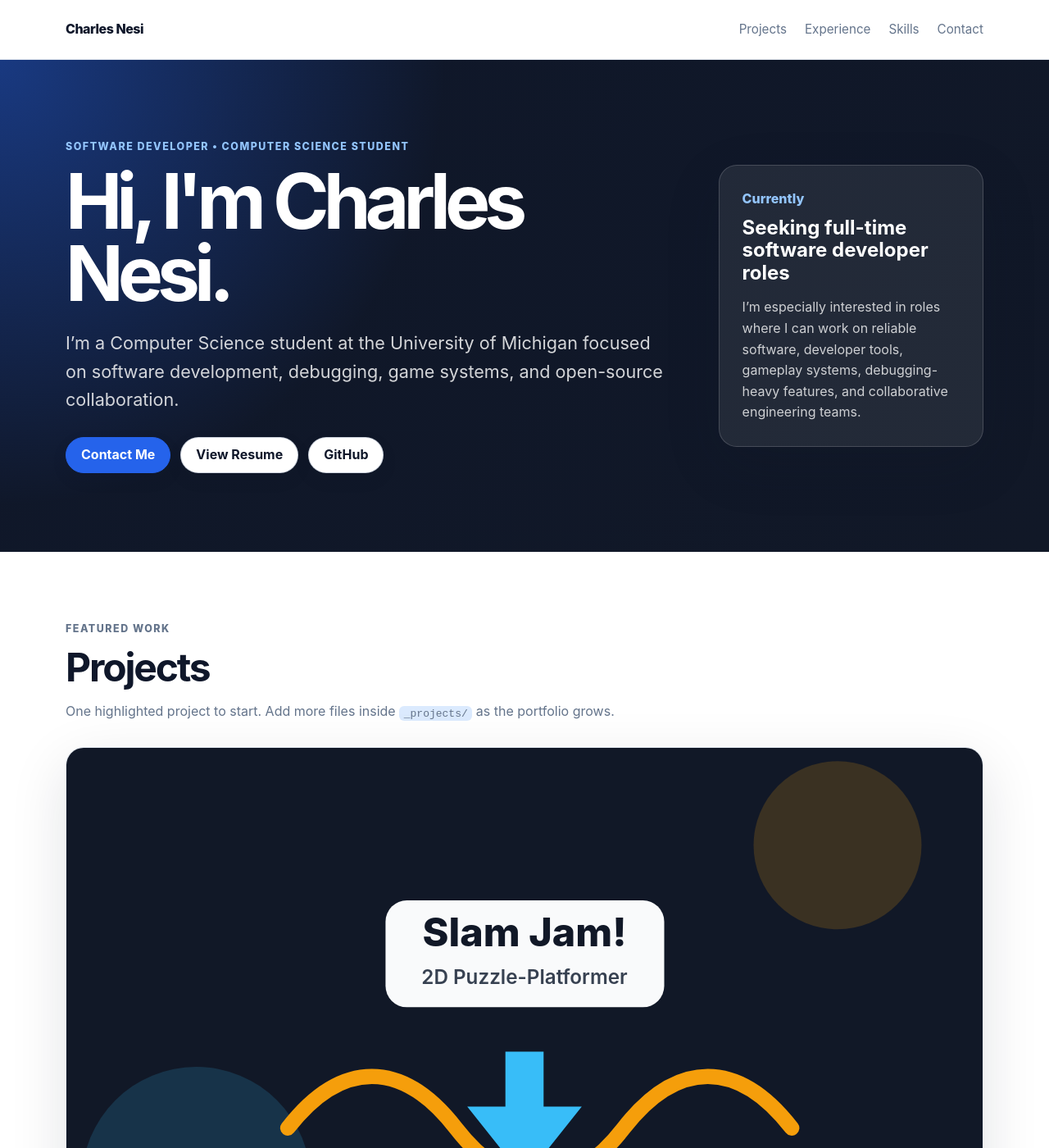
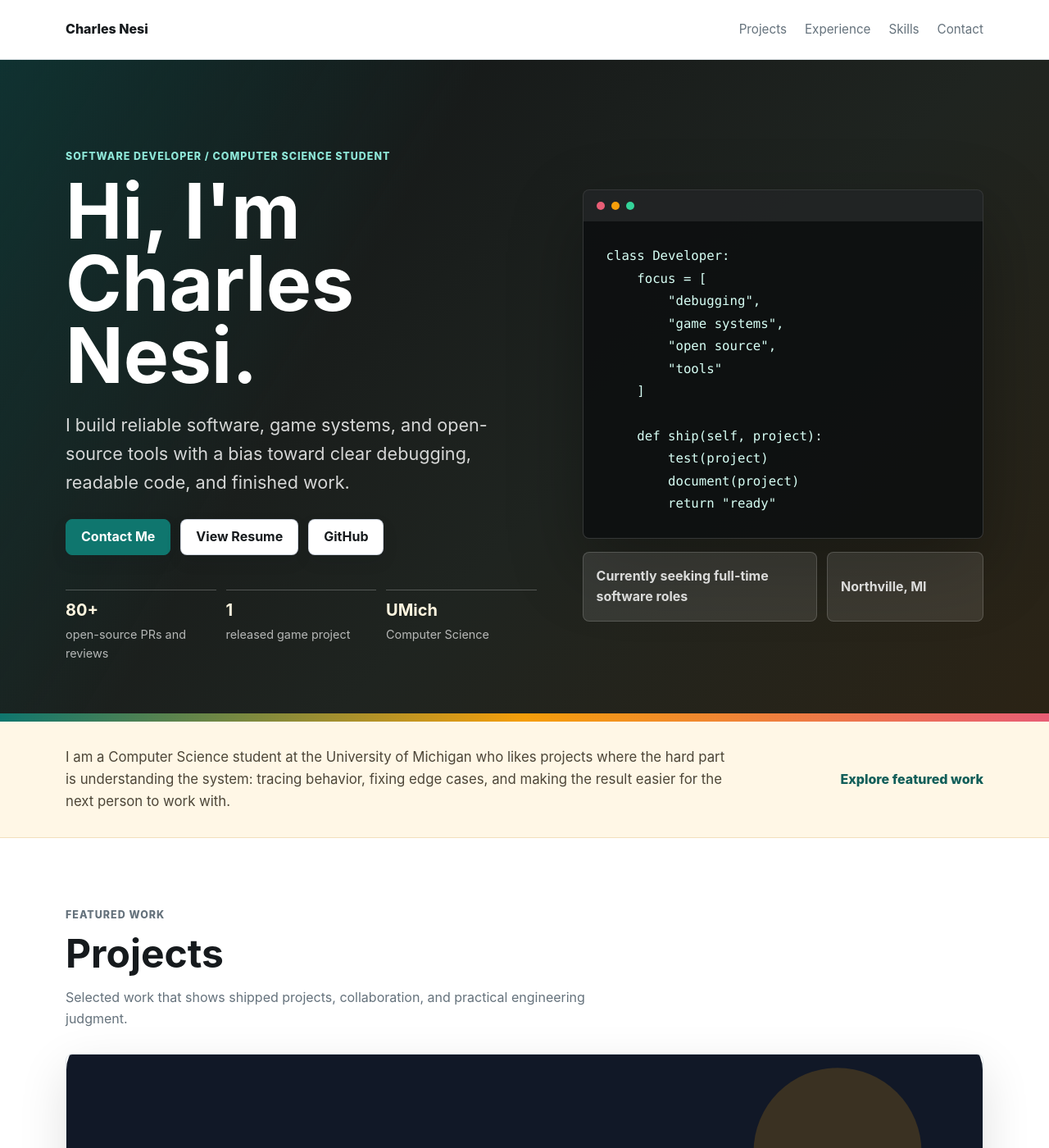
Before and after one commit to SirChuckOfTheChuckles/cfnesi.github.io, a Jekyll site: the page built from index.md, in a window 1280 px wide and 1400 px high. Shown: the whole window at 82% size. Built offline with Jekyll 4.4.1, drawn with Linux system fonts in a browser that asks for light colours; some of the changed text lies outside the part shown.

Commit message:
trying to build a more cohesive homepage

```diff
--- a/_includes/footer.html
+++ b/_includes/footer.html
@@ -1,6 +1,6 @@
 <footer class="site-footer">
   <div class="container footer-content">
-    <p>© {{ 'now' | date: '%Y' }} {{ site.name }}</p>
+    <p>&copy; {{ 'now' | date: '%Y' }} {{ site.name }}</p>
     <div>
       <a href="mailto:{{ site.email }}">Email</a>
       <a href="https://github.com/{{ site.github_username }}" target="_blank" rel="noopener">GitHub</a>
--- a/assets/css/styles.css
+++ b/assets/css/styles.css
@@ -1,17 +1,18 @@
 :root {
-  --bg: #0f172a;
-  --bg-soft: #111827;
+  --bg: #101214;
+  --bg-soft: #181c1f;
   --card: #ffffff;
-  --text: #0f172a;
-  --muted: #64748b;
-  --line: #e2e8f0;
-  --accent: #2563eb;
-  --accent-dark: #1d4ed8;
-  --accent-soft: #dbeafe;
-  --surface: #f8fafc;
+  --text: #161a1d;
+  --muted: #65727c;
+  --line: #dfe6ea;
+  --accent: #0f766e;
+  --accent-dark: #115e59;
+  --accent-soft: #d9f5ef;
+  --accent-warm: #f59e0b;
+  --surface: #f6f8f7;
   --white: #ffffff;
-  --radius: 22px;
-  --shadow: 0 22px 70px rgba(15, 23, 42, 0.12);
+  --radius: 8px;
+  --shadow: 0 20px 60px rgba(16, 18, 20, 0.12);
 }
 
 * {
@@ -74,7 +75,7 @@ code {
 
 .brand {
   font-weight: 800;
-  letter-spacing: -0.03em;
+  letter-spacing: 0;
 }
 
 .nav-links {
@@ -88,16 +89,28 @@ code {
 .hero {
   color: var(--white);
   background:
-    radial-gradient(circle at top left, rgba(37, 99, 235, 0.45), transparent 34rem),
-    linear-gradient(135deg, #0f172a 0%, #111827 100%);
-  padding: 96px 0;
+    linear-gradient(120deg, rgba(15, 118, 110, 0.32), transparent 34%),
+    linear-gradient(135deg, #101214 0%, #1f2420 58%, #2b2315 100%);
+  padding: 108px 0 72px;
+  position: relative;
+  overflow: hidden;
+}
+
+.hero::after {
+  content: "";
+  position: absolute;
+  inset: auto 0 0;
+  height: 10px;
+  background: linear-gradient(90deg, var(--accent), var(--accent-warm), #e85d75);
 }
 
 .hero-grid {
   display: grid;
-  grid-template-columns: minmax(0, 1.4fr) minmax(280px, 0.6fr);
-  gap: 42px;
+  grid-template-columns: minmax(0, 1.08fr) minmax(320px, 0.92fr);
+  gap: 56px;
   align-items: center;
+  position: relative;
+  z-index: 1;
 }
 
 .hero h1,
@@ -105,12 +118,12 @@ code {
   margin: 0;
   font-size: clamp(3rem, 8vw, 5.8rem);
   line-height: 0.95;
-  letter-spacing: -0.075em;
+  letter-spacing: 0;
 }
 
 .lead {
   margin: 24px 0 0;
-  max-width: 740px;
+  max-width: 680px;
   font-size: clamp(1.1rem, 2vw, 1.35rem);
   color: rgba(255, 255, 255, 0.82);
 }
@@ -120,13 +133,13 @@ code {
   color: var(--accent);
   font-weight: 800;
   text-transform: uppercase;
-  letter-spacing: 0.12em;
+  letter-spacing: 0.08em;
   font-size: 0.78rem;
 }
 
 .hero .eyebrow,
 .page-hero .eyebrow {
-  color: #93c5fd;
+  color: #8ee7d8;
 }
 
 .button-row {
@@ -147,7 +160,7 @@ code {
   min-height: 44px;
   padding: 0 18px;
   border: 1px solid rgba(148, 163, 184, 0.45);
-  border-radius: 999px;
+  border-radius: var(--radius);
   background: var(--white);
   color: var(--text);
   font-weight: 700;
@@ -169,29 +182,123 @@ code {
   color: var(--white);
 }
 
-.hero-card {
-  background: rgba(255, 255, 255, 0.08);
+.hero-proof {
+  display: grid;
+  grid-template-columns: repeat(3, minmax(0, 1fr));
+  gap: 12px;
+  margin-top: 42px;
+}
+
+.hero-proof div {
+  border-top: 1px solid rgba(255, 255, 255, 0.24);
+  padding-top: 14px;
+}
+
+.hero-proof strong {
+  display: block;
+  font-size: 1.25rem;
+  line-height: 1;
+  color: #fff6df;
+}
+
+.hero-proof span {
+  display: block;
+  margin-top: 8px;
+  color: rgba(255, 255, 255, 0.68);
+  font-size: 0.9rem;
+}
+
+.hero-visual {
+  display: grid;
+  gap: 16px;
+}
+
+.code-window {
+  background: rgba(12, 14, 16, 0.86);
   border: 1px solid rgba(255, 255, 255, 0.16);
   border-radius: var(--radius);
-  padding: 28px;
-  box-shadow: var(--shadow);
+  box-shadow: 0 32px 90px rgba(0, 0, 0, 0.3);
+  overflow: hidden;
 }
 
-.hero-card-label {
-  margin: 0;
-  color: #93c5fd;
-  font-weight: 800;
+.window-bar {
+  display: flex;
+  align-items: center;
+  gap: 8px;
+  min-height: 38px;
+  padding: 0 16px;
+  background: rgba(255, 255, 255, 0.08);
 }
 
-.hero-card h2 {
-  margin: 8px 0 12px;
-  font-size: 1.5rem;
-  line-height: 1.15;
+.window-bar span {
+  width: 10px;
+  height: 10px;
+  border-radius: 50%;
+  background: #e85d75;
 }
 
-.hero-card p:last-child {
-  margin-bottom: 0;
-  color: rgba(255, 255, 255, 0.78);
+.window-bar span:nth-child(2) {
+  background: var(--accent-warm);
+}
+
+.window-bar span:nth-child(3) {
+  background: #34d399;
+}
+
+.code-window pre {
+  margin: 0;
+  padding: 28px;
+  overflow-x: auto;
+}
+
+.code-window code {
+  padding: 0;
+  background: transparent;
+  color: #d7fff5;
+  font: 0.98rem/1.75 "SFMono-Regular", Consolas, "Liberation Mono", monospace;
+}
+
+.status-strip {
+  display: grid;
+  grid-template-columns: 1.2fr 0.8fr;
+  gap: 12px;
+}
+
+.status-strip span {
+  display: flex;
+  align-items: center;
+  min-height: 64px;
+  padding: 16px;
+  border-radius: var(--radius);
+  background: rgba(255, 255, 255, 0.1);
+  border: 1px solid rgba(255, 255, 255, 0.16);
+  color: rgba(255, 255, 255, 0.82);
+  font-weight: 700;
+}
+
+.intro-band {
+  background: #fff7e6;
+  border-bottom: 1px solid #f2dfbd;
+}
+
+.intro-grid {
+  display: grid;
+  grid-template-columns: minmax(0, 1fr) auto;
+  gap: 28px;
+  align-items: center;
+  padding: 30px 0;
+}
+
+.intro-grid p {
+  margin: 0;
+  max-width: 820px;
+  color: #4d4638;
+  font-size: 1.05rem;
+}
+
+.intro-grid a {
+  color: var(--accent-dark);
+  font-weight: 800;
 }
 
 .section {
@@ -214,7 +321,7 @@ code {
   margin: 0;
   font-size: clamp(2rem, 4vw, 3rem);
   line-height: 1.05;
-  letter-spacing: -0.045em;
+  letter-spacing: 0;
 }
 
 .section-heading p,
@@ -252,7 +359,7 @@ code {
 .project-card h3 {
   margin: 0 0 10px;
   font-size: 1.55rem;
-  letter-spacing: -0.035em;
+  letter-spacing: 0;
 }
 
 .project-card p {
@@ -270,7 +377,7 @@ code {
   display: inline-flex;
   margin: 0 6px 6px 0;
   padding: 0.35rem 0.65rem;
-  border-radius: 999px;
+  border-radius: 6px;
   background: var(--accent-soft);
   color: var(--accent-dark);
   font-size: 0.84rem;
@@ -301,7 +408,7 @@ code {
   padding: 24px;
   background: var(--white);
   border: 1px solid var(--line);
-  border-radius: 18px;
+  border-radius: var(--radius);
 }
 
 .timeline h3,
@@ -402,7 +509,13 @@ code {
 
   .hero-grid,
   .two-column,
-  .project-detail {
+  .project-detail,
+  .intro-grid {
+    grid-template-columns: 1fr;
+  }
+
+  .hero-proof,
+  .status-strip {
     grid-template-columns: 1fr;
   }
 
--- a/index.md
+++ b/index.md
@@ -5,25 +5,67 @@ title: Home
 
 <section class="hero">
   <div class="container hero-grid">
-    <div>
-      <p class="eyebrow">Software Developer • Computer Science Student</p>
+    <div class="hero-copy">
+      <p class="eyebrow">Software Developer / Computer Science Student</p>
       <h1>Hi, I'm Charles Nesi.</h1>
       <p class="lead">
-        I’m a Computer Science student at the University of Michigan focused on software development, debugging, game systems, and open-source collaboration.
+        I build reliable software, game systems, and open-source tools with a bias toward clear debugging, readable code, and finished work.
       </p>
       <div class="button-row">
         <a class="button primary" href="mailto:{{ site.email }}">Contact Me</a>
         <a class="button" href="{{ site.resume_url | relative_url }}" target="_blank" rel="noopener">View Resume</a>
         <a class="button" href="https://github.com/{{ site.github_username }}" target="_blank" rel="noopener">GitHub</a>
       </div>
+      <div class="hero-proof">
+        <div>
+          <strong>80+</strong>
+          <span>open-source PRs and reviews</span>
+        </div>
+        <div>
+          <strong>1</strong>
+          <span>released game project</span>
+        </div>
+        <div>
+          <strong>UMich</strong>
+          <span>Computer Science</span>
+        </div>
+      </div>
     </div>
-    <div class="hero-card">
-      <p class="hero-card-label">Currently</p>
-      <h2>Seeking full-time software developer roles</h2>
-      <p>
-        I’m especially interested in roles where I can work on reliable software, developer tools, gameplay systems, debugging-heavy features, and collaborative engineering teams.
-      </p>
+
+    <div class="hero-visual" aria-label="Snapshot of Charles Nesi's software work">
+      <div class="code-window">
+        <div class="window-bar">
+          <span></span>
+          <span></span>
+          <span></span>
+        </div>
+        <pre><code>class Developer:
+    focus = [
+        "debugging",
+        "game systems",
+        "open source",
+        "tools"
+    ]
+
+    def ship(self, project):
+        test(project)
+        document(project)
+        return "ready"</code></pre>
+      </div>
+      <div class="status-strip">
+        <span>Currently seeking full-time software roles</span>
+        <span>Northville, MI</span>
+      </div>
     </div>
+  </div>
+</section>
+
+<section class="intro-band">
+  <div class="container intro-grid">
+    <p>
+      I am a Computer Science student at the University of Michigan who likes projects where the hard part is understanding the system: tracing behavior, fixing edge cases, and making the result easier for the next person to work with.
+    </p>
+    <a href="#projects">Explore featured work</a>
   </div>
 </section>
 
@@ -32,7 +74,7 @@ title: Home
     <div class="section-heading">
       <p class="eyebrow">Featured Work</p>
       <h2>Projects</h2>
-      <p>One highlighted project to start. Add more files inside <code>_projects/</code> as the portfolio grows.</p>
+      <p>Selected work that shows shipped projects, collaboration, and practical engineering judgment.</p>
     </div>
 
     <div class="project-grid">
@@ -48,19 +90,19 @@ title: Home
   <div class="container two-column">
     <div>
       <p class="eyebrow">Experience</p>
-      <h2>Open-source and professional work</h2>
+      <h2>Open-source and professional work.</h2>
     </div>
     <div class="timeline">
       <article>
-        <h3>Archipelago Project — Maintainer / Developer</h3>
-        <p class="muted">Jul 2024 – Present</p>
+        <h3>Archipelago Project - Maintainer / Developer</h3>
+        <p class="muted">Jul 2024 - Present</p>
         <p>
           Contributed Python and XML changes to an open-source StarCraft II randomizer codebase, reviewed pull requests, resolved merge conflicts, and helped isolate complex option-driven bugs.
         </p>
       </article>
       <article>
-        <h3>Quantum Services Group — Help Desk Technician</h3>
-        <p class="muted">May 2025 – Aug 2025; Dec 2025</p>
+        <h3>Quantum Services Group - Help Desk Technician</h3>
+        <p class="muted">May 2025 - Aug 2025; Dec 2025</p>
         <p>
           Created and documented client support tickets, triaged hardware/software/connectivity issues, and coordinated troubleshooting with ISPs and third-party IT teams.
         </p>
@@ -73,7 +115,7 @@ title: Home
   <div class="container two-column">
     <div>
       <p class="eyebrow">Skills</p>
-      <h2>Technical toolkit</h2>
+      <h2>Technical toolkit.</h2>
     </div>
     <div class="skill-grid">
       <div>
```
